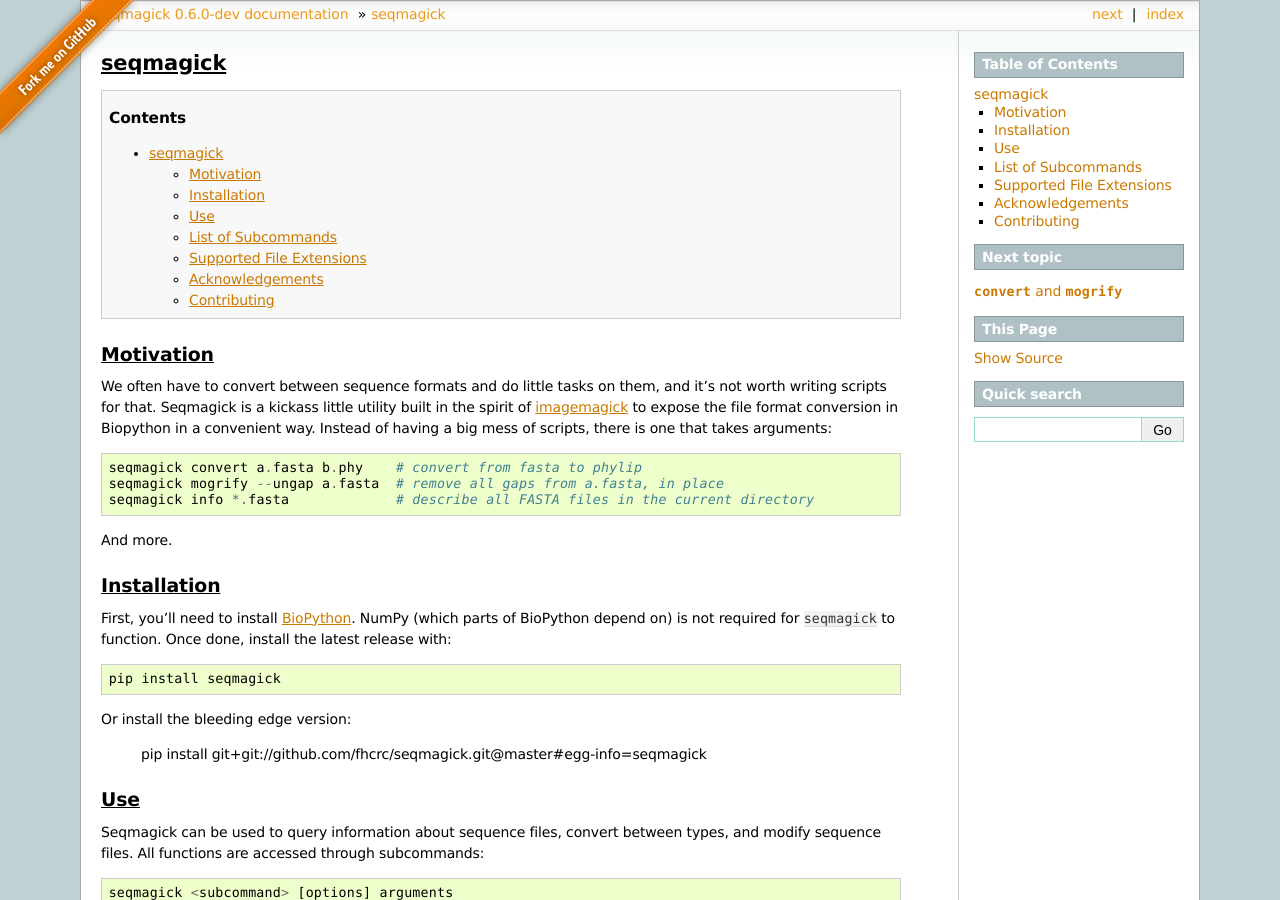
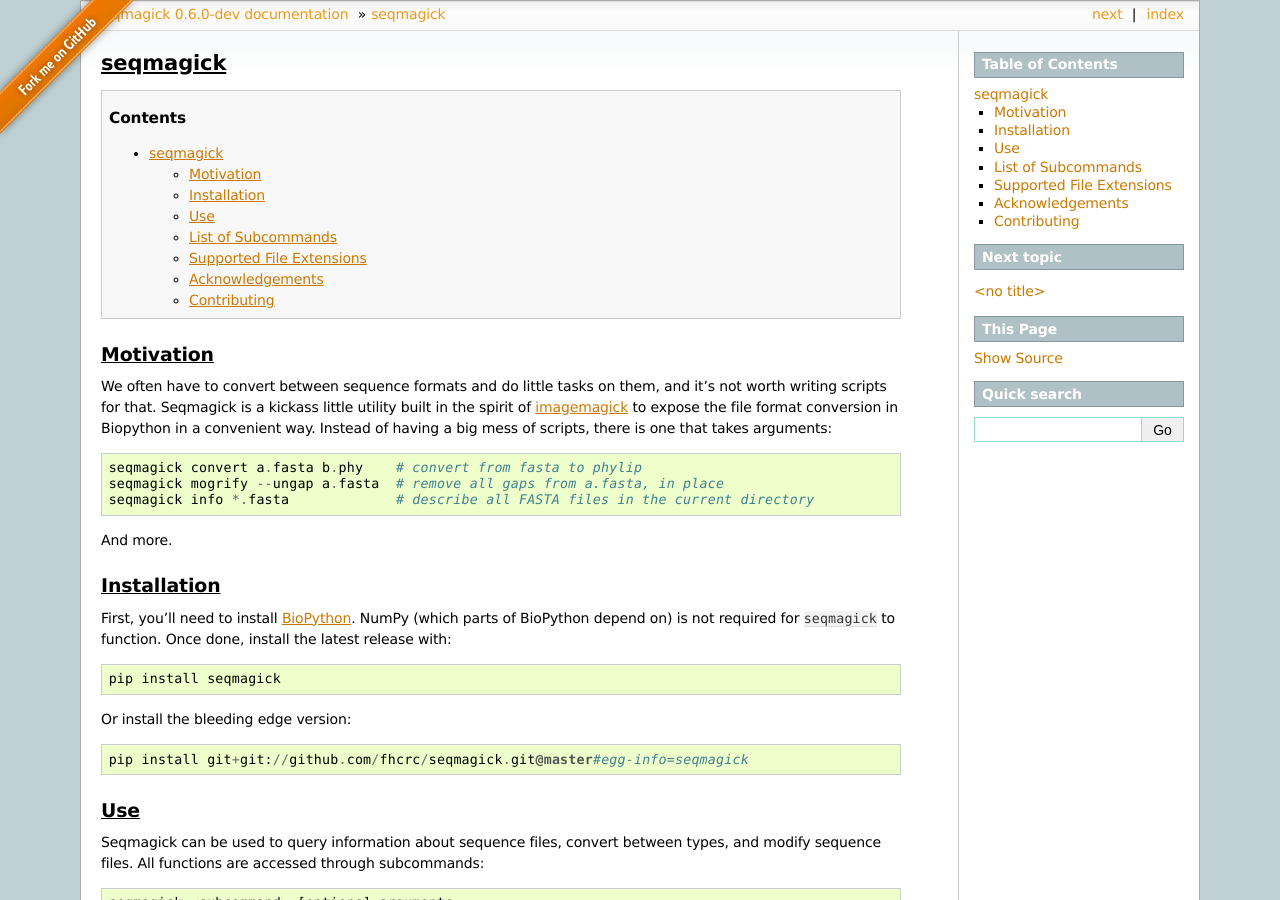
Before and after one commit to fhcrc/seqmagick, a Sphinx documentation site: the page built from docs/index.rst, in a window 1280 px wide and 900 px high. Built offline with Sphinx 7.4.7, drawn with Linux system fonts in a browser that asks for light colours.

```diff
--- /dev/null
+++ b/docs/changelog.rst
@@ -0,0 +1 @@
+../CHANGELOG
--- a/docs/index.rst
+++ b/docs/index.rst
@@ -48,7 +53,7 @@ the latest release with::
 
     pip install seqmagick
 
-Or install the bleeding edge version:
+Or install the bleeding edge version::
 
     pip install git+git://github.com/fhcrc/seqmagick.git@master#egg-info=seqmagick
 
```
Also changed, not shown: other parts of docs/index.rst (+5 -0 lines).
